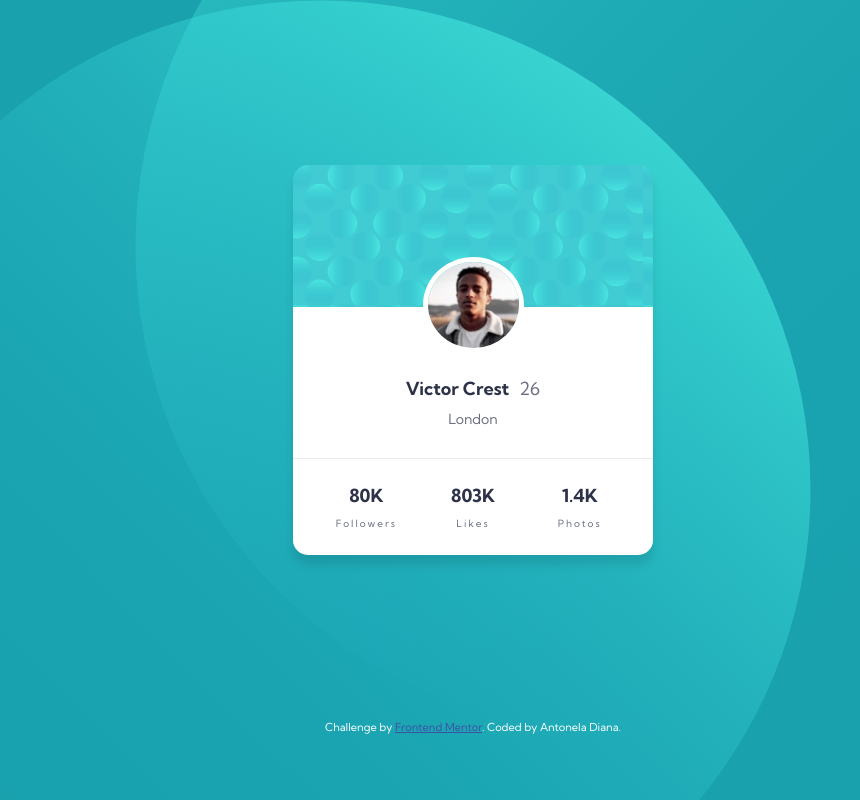
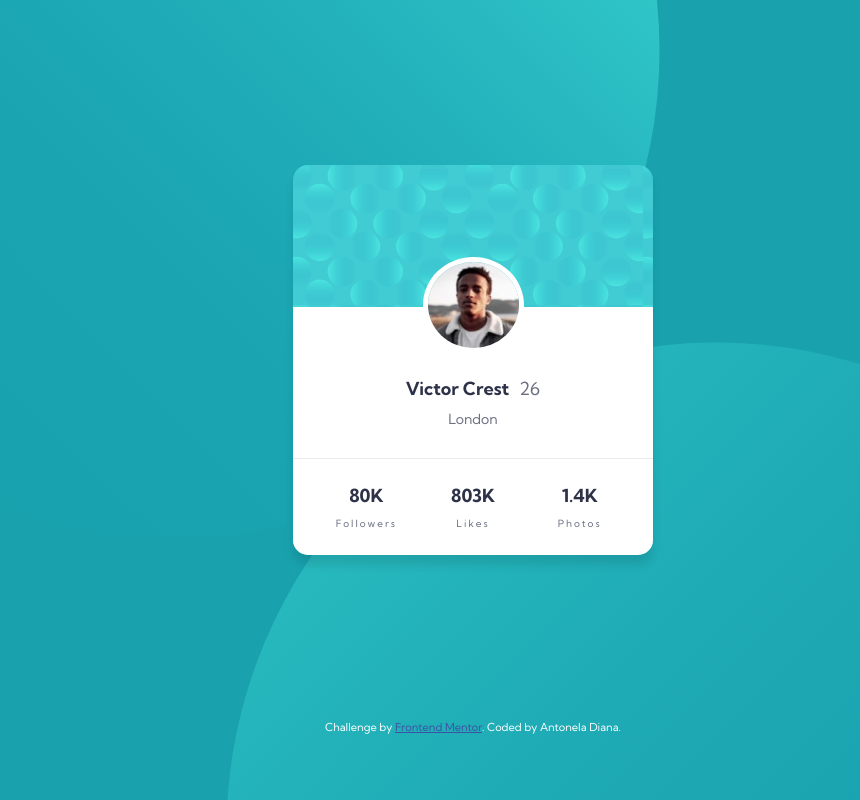
Before and after one commit to antoneladiana/profile-card-component, a plain HTML site: page index.html in a window 1280 px wide. Shown: the whole page, without its empty margins (167-1027 px from the left). Drawn offline with Linux system fonts and the light colour scheme.

Commit message:
Version 2

```diff
--- a/css/styles.css
+++ b/css/styles.css
@@ -18,8 +18,8 @@ html {
 body {
     color: #6A6F81;
     background-color: #19A2AE;
-    background-image: url("../images/bg-pattern-top.svg"), url("../images/bg-pattern-bottom.svg");
-    background-position: left top, right bottom;
+    background-image: url("../images/bg-pattern-top.svg") , url("../images/bg-pattern-bottom.svg");
+    background-position: -50% 180%, 130% -140%;
     background-repeat: no-repeat, no-repeat;
     font: 18px 'Kumbh Sans', sans-serif;
 }
@@ -35,13 +35,20 @@ main {
 article {
     background: url(../images/bg-pattern-card.svg);
     border-radius: 15px;
-    width: 360px;
+    max-width:360px;
+    width: 85%;
     height: 390px;
     text-align: center;
     display: flex;
     flex-direction: column;
     justify-content: flex-end;
     box-shadow: 0 10px 10px rgba(0, 0, 0, 0.1);;
+}
+img {
+    border-radius: 50%;
+    width: 101px;
+    z-index: 100;
+    border: 5px solid #FFFFFF;
 }
 h3 {
     padding-right: 10px;
@@ -89,12 +96,7 @@ dt {
     align-items: center;
     height: 50px;
 }
-img {
-    border-radius: 50%;
-    width: 101px;
-    z-index: 100;
-    border: 5px solid #FFFFFF;
-}
+
 
 /* ----------------------- FOOTER --------------------------- */
 footer {
@@ -108,8 +110,3 @@ footer a {
 footer a:hover {
     text-decoration: none;
 }
-
-
-/**************************************************************/
-/********************** MEDIA QUERIES *************************/
-/**************************************************************/
```
